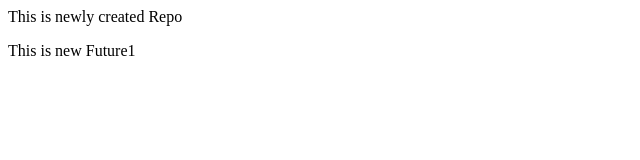
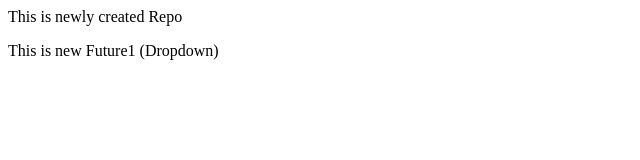
Before and after one commit to dhanshrichavan96-del/LocalRepo, a plain HTML site: page index.html in a window 1280 px wide. Shown: the full height of the page, 0-640 px from the left. Drawn offline with Linux system fonts and the light colour scheme.

Commit message:
Added Dropdown

```diff
--- a/index.html
+++ b/index.html
@@ -1,2 +1,2 @@
 <p>This is newly created Repo</p>
-<p>This is new Future1</p>
+<p>This is new Future1 (Dropdown)</p>
```
